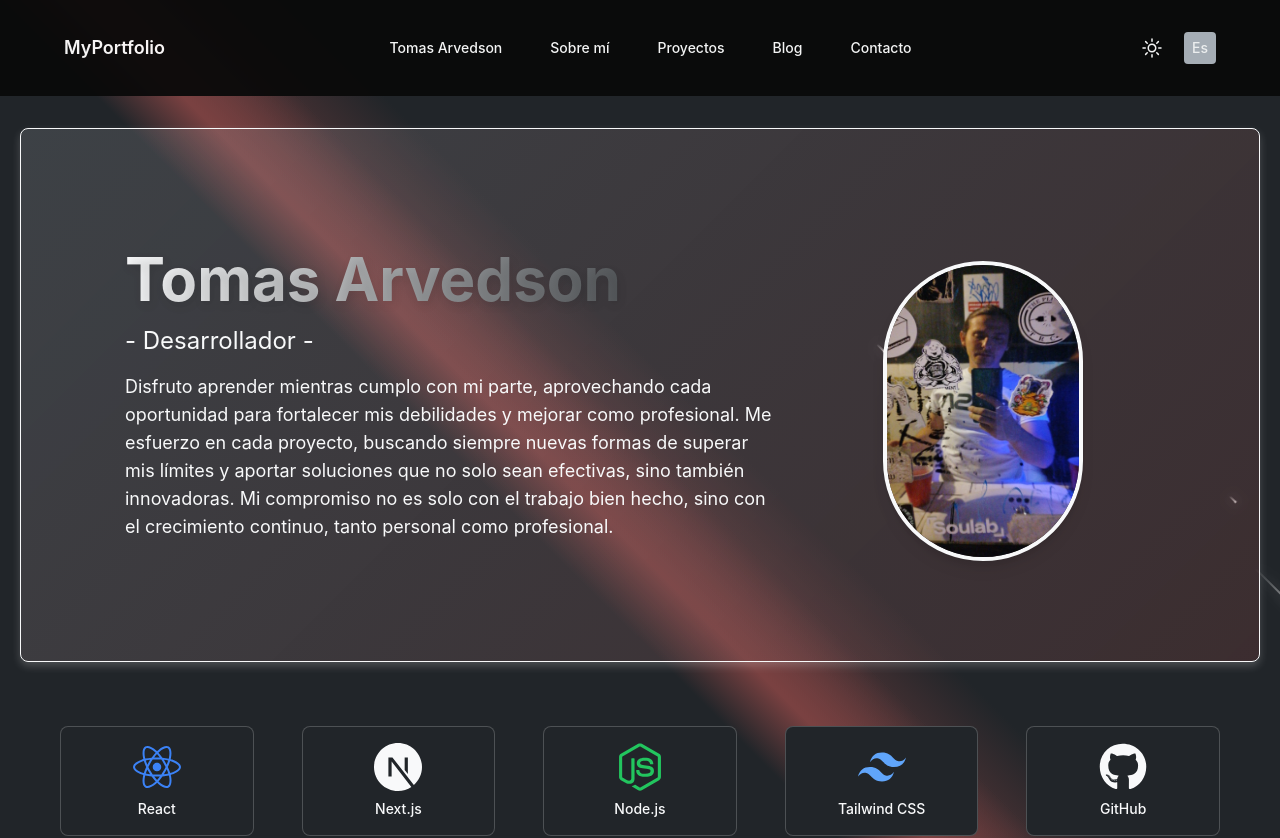
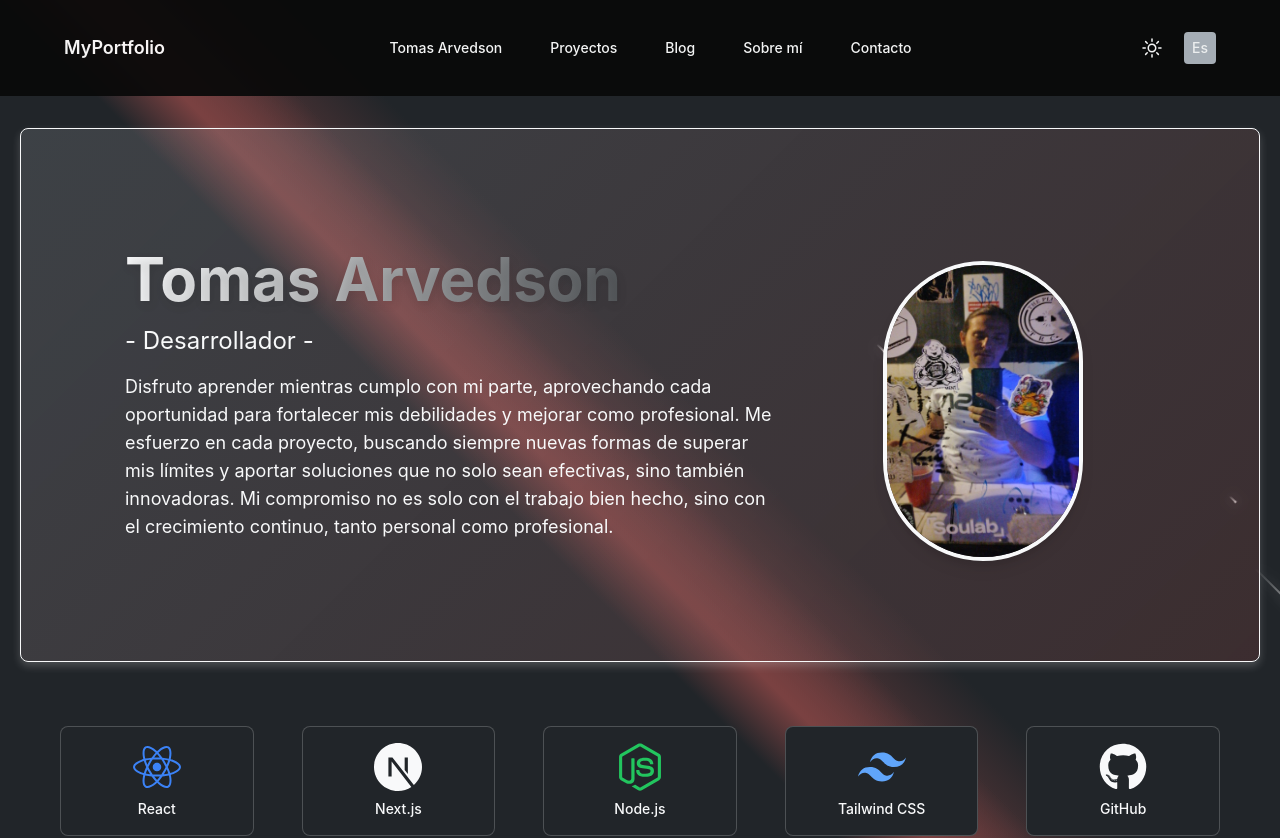
Before and after one commit to Arvedson/portfolio-project, a Next.js app: page / in a window 1280 px wide. Shown: the top 838 px of the page. Built offline with nearby package versions, Linux system fonts and the light colour scheme.

Commit message:
navbar content reorder

```diff
--- a/src/app/components/Navbar.tsx
+++ b/src/app/components/Navbar.tsx
@@ -67,20 +67,23 @@ const Navbar = () => {
             </a>
           </li>
           <li>
-          <a href="/about" className="hover:bg-gray-700 px-3 py-2 rounded-md text-sm font-medium text-white">
-              {t('about')}
+          <a href="/projects" className="hover:bg-gray-700 px-3 py-2 rounded-md text-sm font-medium text-white">
+              {t('projects')}
             </a>
 
-          </li>
-          <li>
-            <a href="/projects" className="hover:bg-gray-700 px-3 py-2 rounded-md text-sm font-medium text-white">
-              {t('projects')}
-            </a>
           </li>
           <li>
           <a href="/blog" className="hover:bg-gray-700 px-3 py-2 rounded-md text-sm font-medium text-white">
               {t('blog')}
             </a>
+
+
+          </li>
+          <li>
+          <a href="/about" className="hover:bg-gray-700 px-3 py-2 rounded-md text-sm font-medium text-white">
+              {t('about')}
+            </a>
+
 
           </li>
           <li>
```
